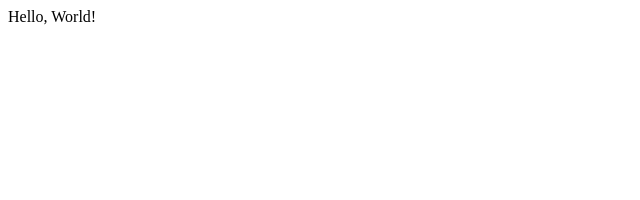
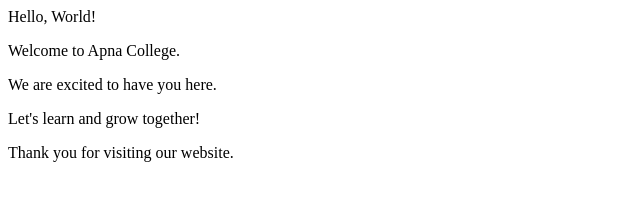
Before and after one commit to Abhaypratapsingh980/Apnacollege-demo-, a plain HTML site: page Apnacollege-demo-/index.html in a window 1280 px wide. Shown: the whole page, without its empty margins (0-640 px from the left). Drawn offline with Linux system fonts and the light colour scheme.

Commit message:
new changes

```diff
--- a/Apnacollege-demo-/index.html
+++ b/Apnacollege-demo-/index.html
@@ -1 +1,5 @@
 <p>Hello, World!</p>
+<p>Welcome to Apna College.</p>
+<p>We are excited to have you here.</p>
+<p>Let's learn and grow together!</p>
+<p>Thank you for visiting our website.</p>
```
Also changed, not shown: 1 other file.
